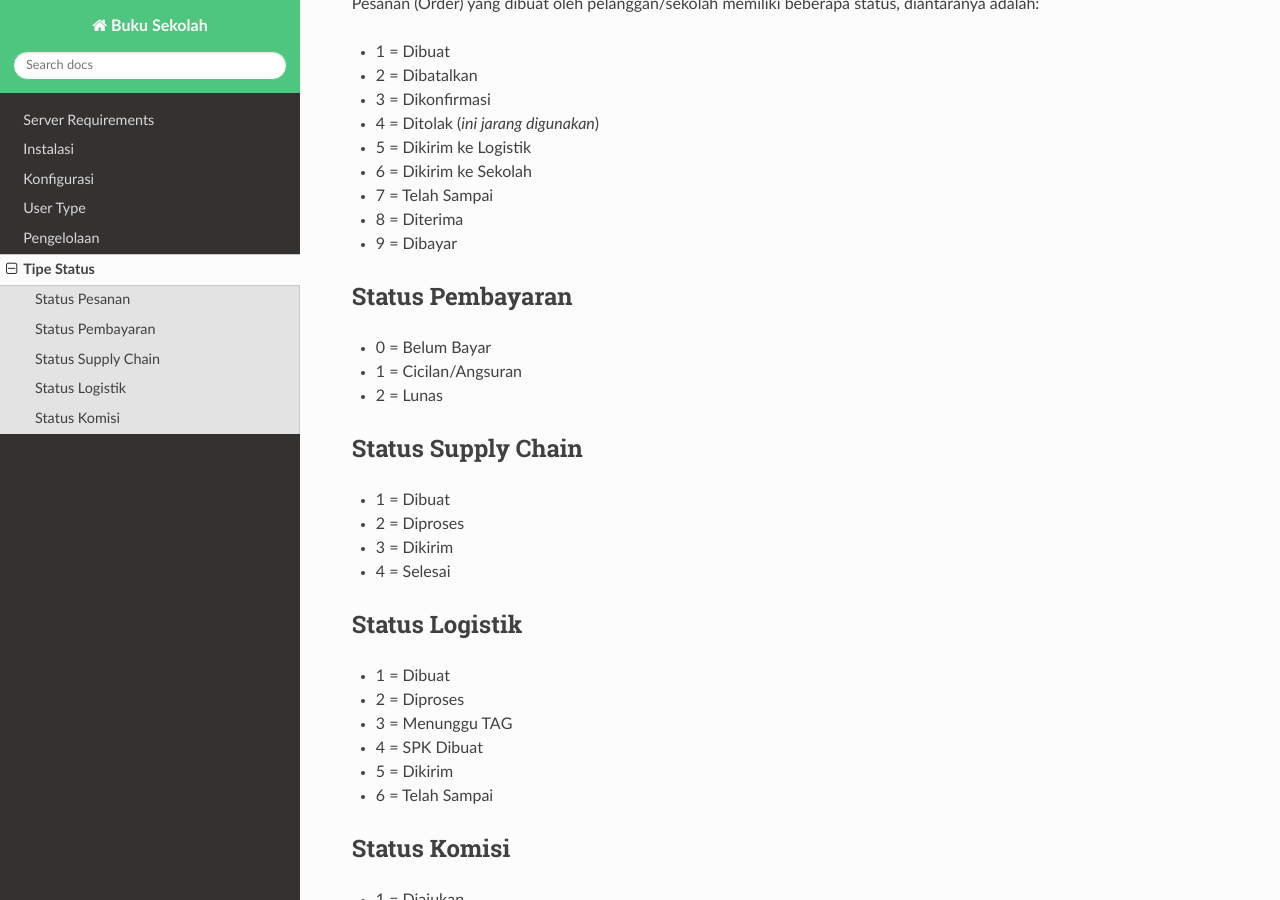
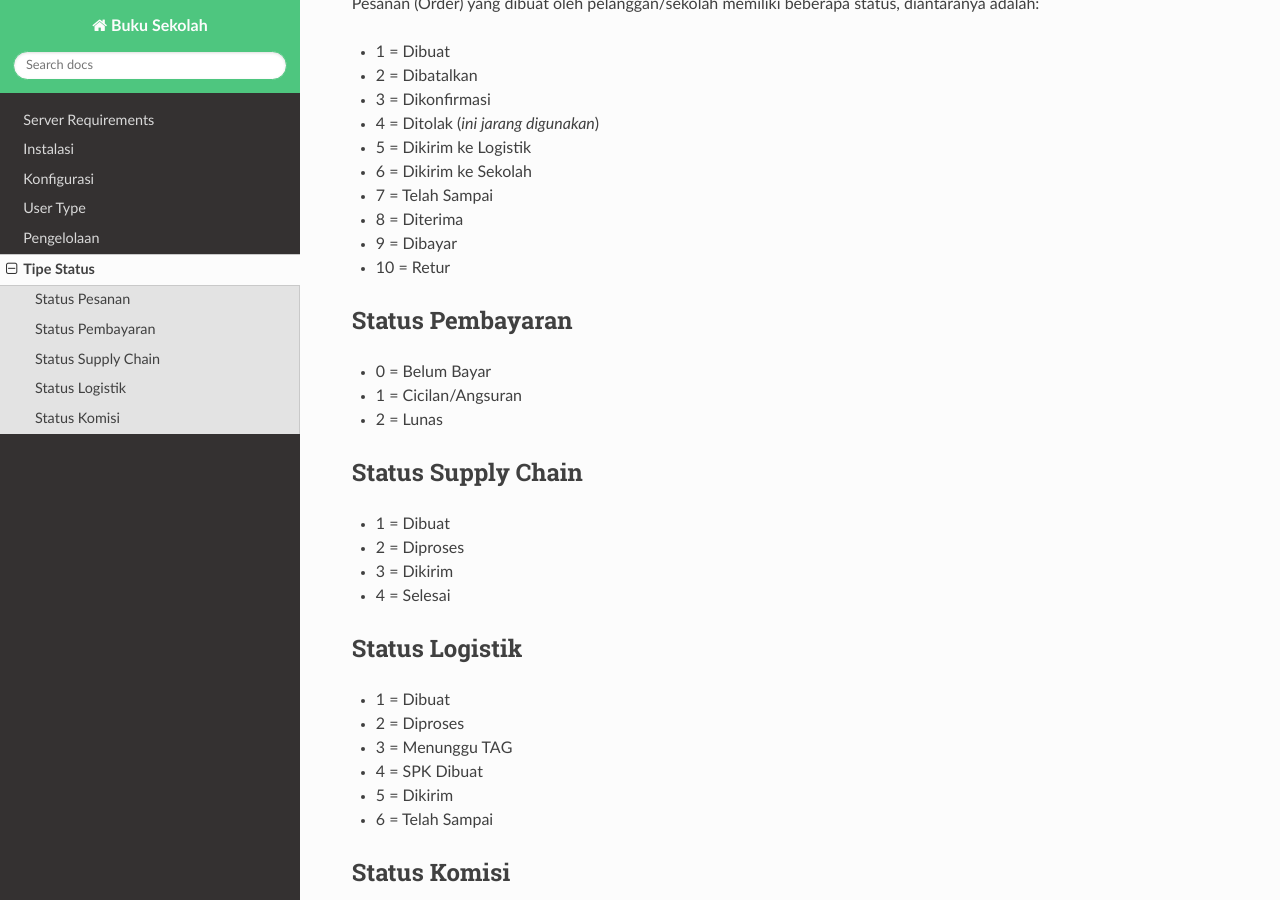
Before and after one commit to vindypratama/docs-bukusekolah, a Sphinx documentation site: the page built from source/tipe_status.rst, in a window 1280 px wide and 900 px high, scrolled down 325 px. Built offline with Sphinx 7.4.7 and the Read the Docs theme 2.0.0, drawn with Linux system fonts in a browser that asks for light colours.

Commit message:
Update tipe_status.rst

```diff
--- a/source/tipe_status.rst
+++ b/source/tipe_status.rst
@@ -21,6 +21,7 @@ Pesanan (Order) yang dibuat oleh pelanggan/sekolah memiliki beberapa status, dia
 * 7 = Telah Sampai
 * 8 = Diterima
 * 9 = Dibayar
+* 10 = Retur
 
 =================
 Status Pembayaran
```
